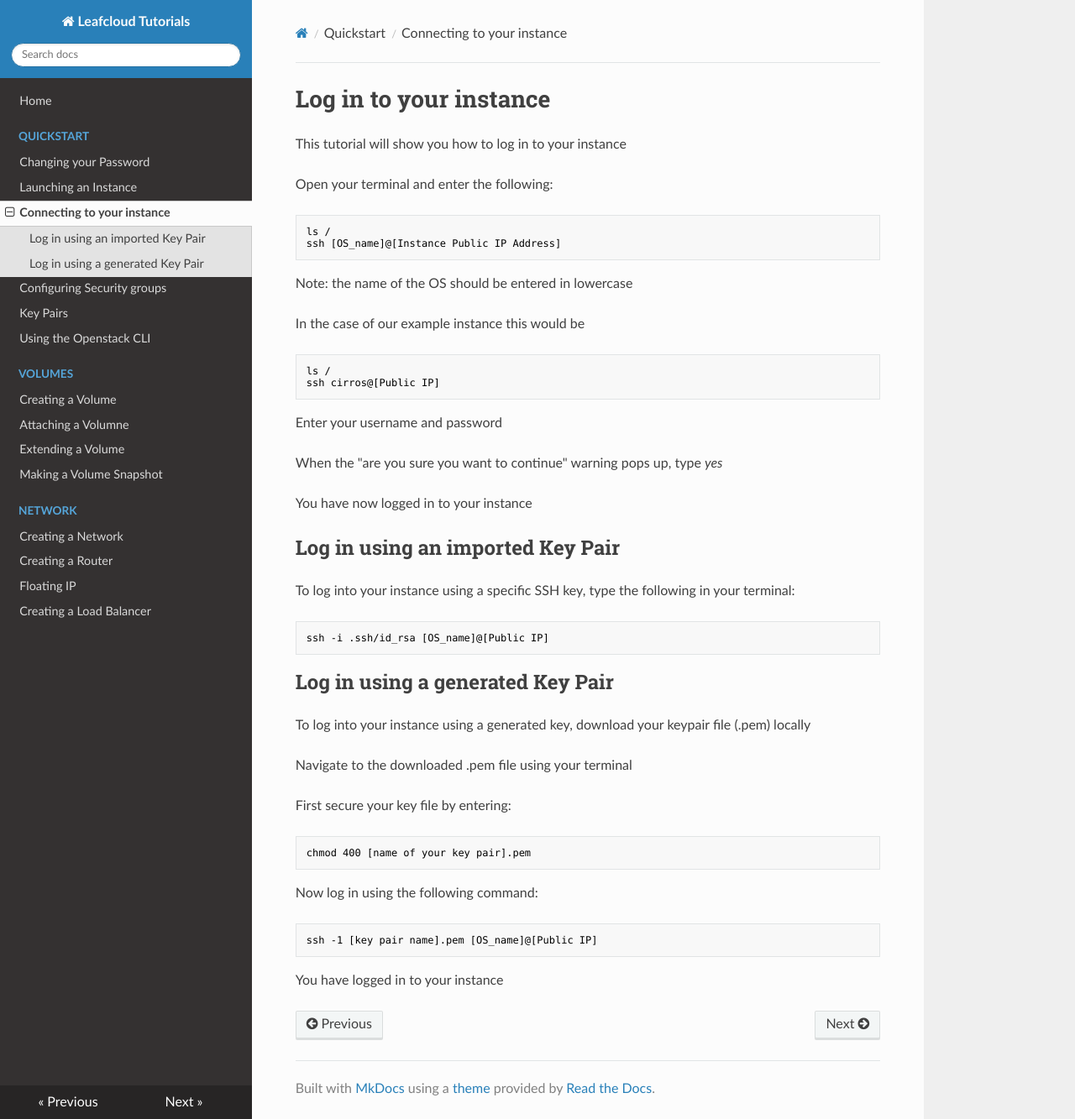
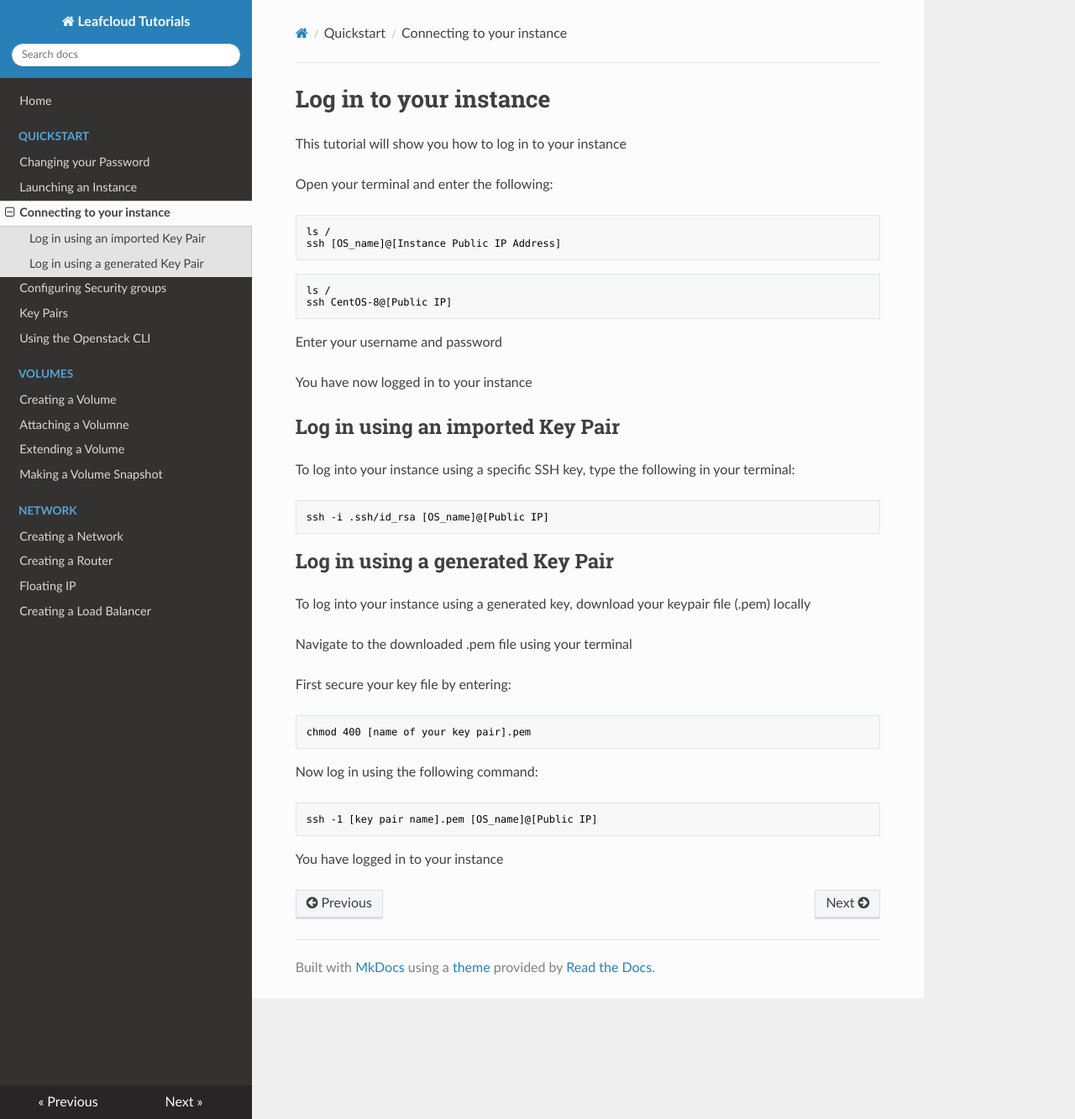
Before and after one commit to leafcloudhq/documentation-rtd, an MkDocs documentation site: the page built from docs/quickstart/Log-in-to-your-instance.md, in a window 1280 px wide and 1333 px high. Shown: the whole window at 84% size. Built offline with MkDocs 1.6.1, drawn with Linux system fonts in a browser that asks for light colours; nearby versions of some CDN libraries.

Commit message:
changed Quick Start tutorials and added kubernetes tutorial

````diff
--- a/docs/quickstart/Log-in-to-your-instance.md
+++ b/docs/quickstart/Log-in-to-your-instance.md
@@ -9,18 +9,12 @@ ls /
 ssh [OS_name]@[Instance Public IP Address]
 ```
 
-Note: the name of the OS should be entered in lowercase
-
-In the case of our example instance this would be
-
 ``` shell
 ls /
-ssh cirros@[Public IP]
+ssh CentOS-8@[Public IP]
 ```
 
 Enter your username and password
-
-When the "are you sure you want to continue" warning pops up, type *yes*
 
 You have now logged in to your instance
 
````
Also changed, not shown: docs/kubernetes/creating-a-kubernetes-cluster.md (added, +90 -0 lines), docs/quickstart/Launching-an-instance.md (+2 -2 lines).
